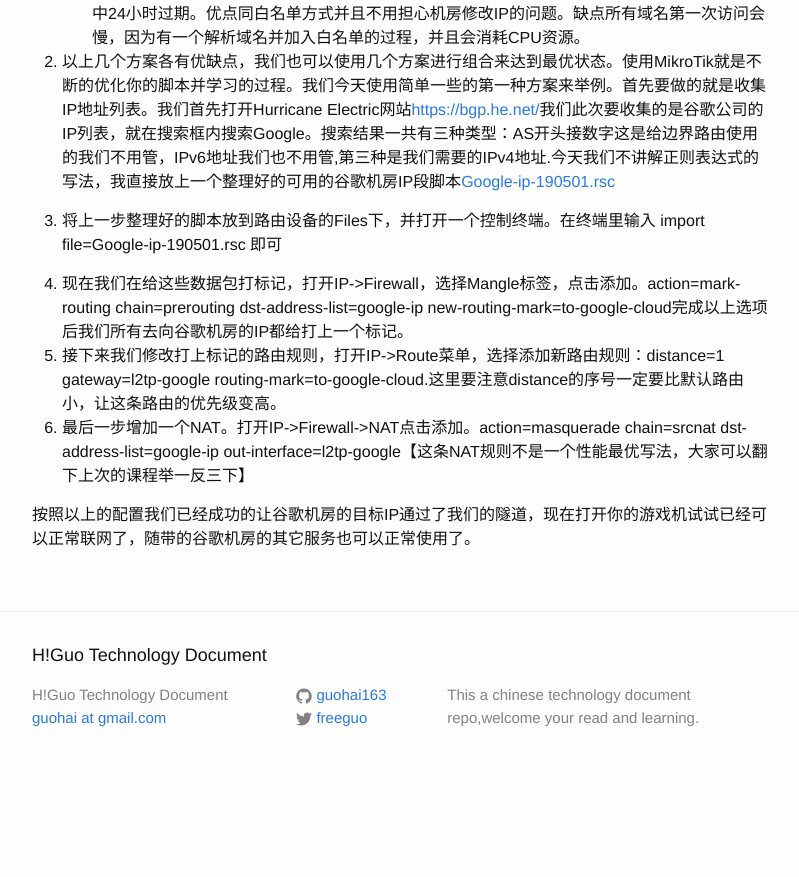
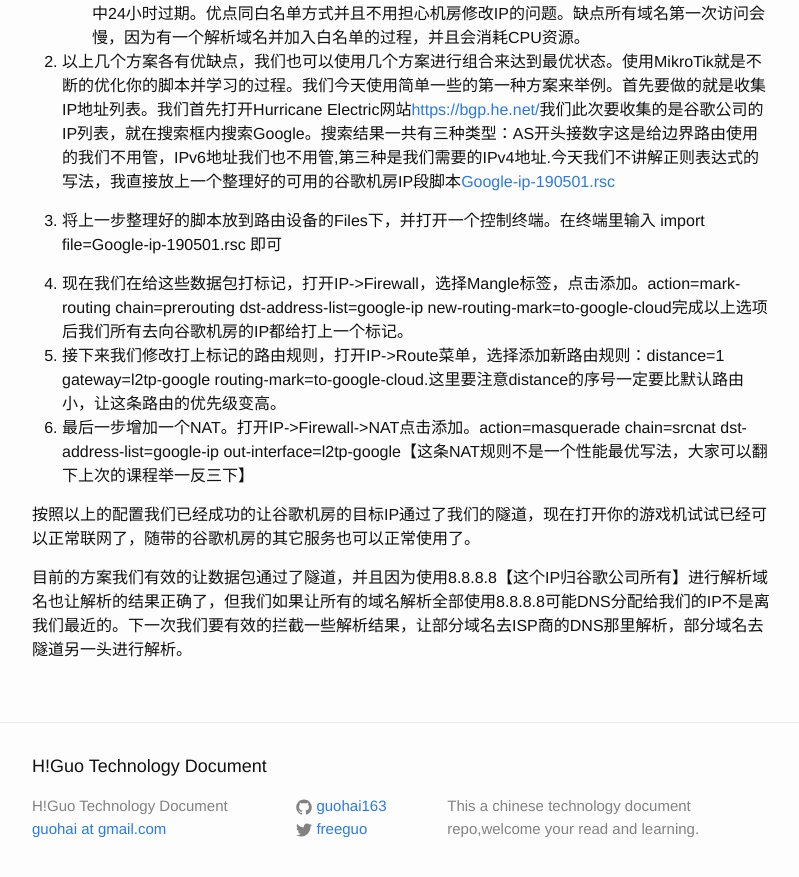
Before and after one commit to guohai163/guohai163.github.io, a Jekyll site: the page built from _posts/2019-05-27-routeros-3.md, in a window 1280 px wide and 900 px high, scrolled down 2374 px. Shown: the top 877 px of the window, without its empty margins (238-1037 px from the left). Built offline with Jekyll 4.4.1, drawn with Linux system fonts in a browser that asks for light colours; before the commit the page ends 3163 px from its top, so only the background shows below that; some of the changed lines change nothing that is shown; some of the changed text lies outside the part shown.

Commit message:
增加了点戏份

```diff
--- a/_posts/2019-05-27-routeros-3.md
+++ b/_posts/2019-05-27-routeros-3.md
@@ -15,7 +15,7 @@ categories: MikroTik RouterOS vpn
 
 今天我们就来讲下网络的优化。解决这个问题。之所以会出现国外网站网络延迟过大是几个原因。你的运营商到服务器的路由绕远了，比如同样是日本东京的IP，我就遇到过有从北京联通直接出口然后进入东京的路径延迟可以控制在100ms左右，也遇到过从北京联通绕到上海出口，走中美海底隧道进入美东，再折回日本东京延迟肯定在200ms以上。
 
-再有就是访问某些网站时不管从哪个出口走就直接99.999%丢包的，这个就已经不是慢的问题了。
+再有就是访问某些网站时不管从哪个出口走，直接99.999%丢包的，这个就已经不是慢的问题了。
 
 还有就是DNS被篡改了，解析有些域名返回的IP是错误的。即使你使用境外的DNS，在返回IP时也会遇到错误的IP先回来情况。
 
@@ -60,3 +60,5 @@ categories: MikroTik RouterOS vpn
 
 
 按照以上的配置我们已经成功的让谷歌机房的目标IP通过了我们的隧道，现在打开你的游戏机试试已经可以正常联网了，随带的谷歌机房的其它服务也可以正常使用了。
+
+目前的方案我们有效的让数据包通过了隧道，并且因为使用8.8.8.8【这个IP归谷歌公司所有】进行解析域名也让解析的结果正确了，但我们如果让所有的域名解析全部使用8.8.8.8可能DNS分配给我们的IP不是离我们最近的。下一次我们要有效的拦截一些解析结果，让部分域名去ISP商的DNS那里解析，部分域名去隧道另一头进行解析。
```
